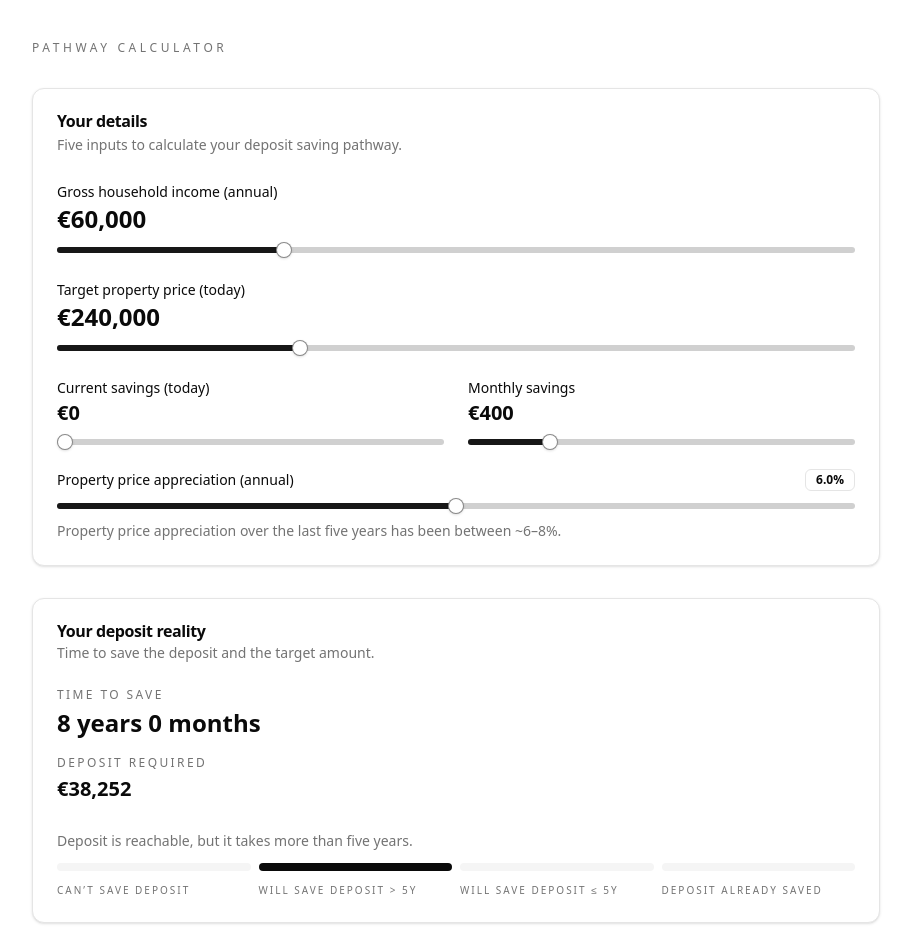
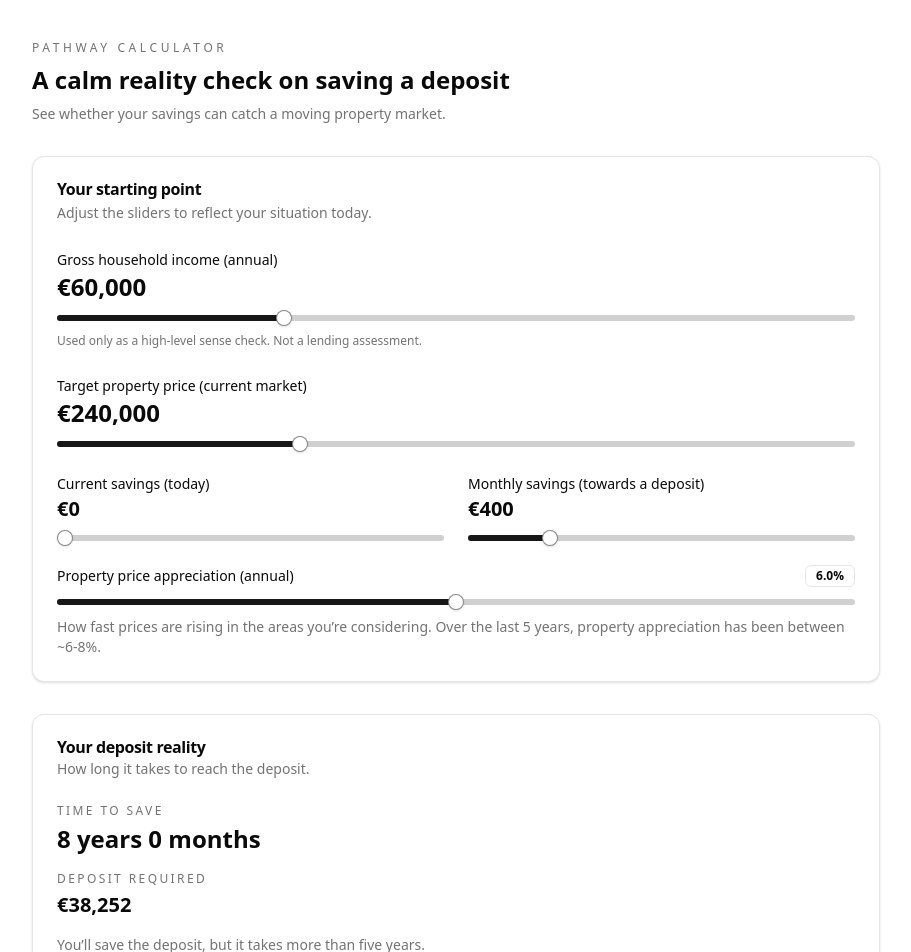
Before and after one commit to chris-88/goal-calc, a React (Vite) app: page / in a window 1280 px wide. Shown: the top 952 px of the page, without its empty margins (184-1095 px from the left). Built offline with nearby package versions, Linux system fonts and the light colour scheme.

Commit message:
small updates

```diff
--- a/src/App.tsx
+++ b/src/App.tsx
@@ -128,74 +128,65 @@ function App() {
         label: 'Add inputs to calculate',
         detail: 'Enter all five fields to see your result.',
         index: 0,
-        ruleOfThumb: false,
+        outcomeSentence: 'Add your details to see whether the deposit is reachable.',
+        timeToSave: 'Not reachable',
+        supportingLine: '',
       }
     }
 
     if (parsedCurrentSavings >= depositToday) {
       return {
         label: 'Deposit saved',
-        detail: 'Current savings already cover the 10% deposit required today.',
+        detail: 'Your current savings meet the 10% deposit required at today’s prices.',
         index: 3,
-        ruleOfThumb: false,
+        outcomeSentence: 'You already have the required deposit.',
+        timeToSave: 'Deposit already saved',
+        supportingLine: 'Your current savings meet the 10% deposit required at today’s prices.',
       }
     }
 
     if (catchMonth === null) {
       return {
-        label: "Can't save deposit",
-        detail: 'Not reached within the 40-year horizon under current assumptions.',
+        label: 'Can’t save deposit',
+        detail:
+          'Even over a long time horizon, rising prices outpace monthly savings under these assumptions.',
         index: 0,
-        ruleOfThumb: false,
-      }
-    }
-
-    const ruleTriggered = parsedTargetPrice > 4 * parsedGrossIncome + depositToday
-
-    if (ruleTriggered) {
-      return {
-        label: 'Deposit saved!',
-        detail: 'Rule-of-thumb only. This is not a lending decision.',
-        index: 3,
-        ruleOfThumb: true,
+        outcomeSentence: 'At this saving rate, the deposit never catches up.',
+        timeToSave: 'Not reachable',
+        supportingLine:
+          'At this saving rate and price growth, the deposit keeps moving out of reach.',
       }
     }
 
     if (catchMonth <= 60) {
       return {
-        label: 'Will save deposit ≤ 5y',
-        detail: 'Deposit is reachable within five years under current assumptions.',
+        label: 'Will save deposit ≤ 5 years',
+        detail: 'The deposit is reachable within five years under current assumptions.',
         index: 2,
-        ruleOfThumb: false,
+        outcomeSentence: 'You’ll save the deposit within five years.',
+        timeToSave: formatDuration(catchMonth),
+        supportingLine: '',
       }
     }
 
     return {
-      label: 'Will save deposit > 5y',
-      detail: 'Deposit is reachable, but it takes more than five years.',
+      label: 'Will save deposit > 5 years',
+      detail: 'The deposit is reachable, but it takes longer than five years at this saving pace.',
       index: 1,
-      ruleOfThumb: false,
+      outcomeSentence: 'You’ll save the deposit, but it takes more than five years.',
+      timeToSave: formatDuration(catchMonth ?? 0),
+      supportingLine: '',
     }
   })()
 
-  const highlightIndex =
-    depositToday !== null && parsedCurrentSavings >= depositToday ? 3 : verdict.index
-
-  const verdictLine = !hasRequiredInputs
-    ? 'Verdict: Add the five inputs to calculate.'
-    : catchMonth === null
-      ? 'Verdict: You never catch the deposit (within 40 years).'
-      : `Verdict: You catch the deposit in ${formatDuration(catchMonth)}.`
-
-  const depositTodayDisplay = depositToday === null ? '—' : formatCurrency(depositToday)
   const depositAtCatchDisplay = depositAtCatch === null ? '—' : formatCurrency(depositAtCatch)
-  const catchTimeDisplay = catchMonth === null ? 'Never' : formatDuration(catchMonth)
+  const catchTimeDisplay = verdict.timeToSave
 
   const segments = [
-    'Can’t save deposit',
-    'Will save deposit > 5y',
-    'Will save deposit ≤ 5y',
-    'Deposit already saved',
+    'Can’t save',
+    '> 5 years',
+    '≤ 5 years',
+    'Deposit saved',
   ]
 
   return (
@@ -206,13 +197,19 @@ function App() {
             <p className="text-xs uppercase tracking-[0.3em] text-muted-foreground">
               Pathway Calculator
             </p>
+            <h1 className="text-2xl font-semibold text-foreground">
+              A calm reality check on saving a deposit
+            </h1>
+            <p className="text-sm text-muted-foreground">
+              See whether your savings can catch a moving property market.
+            </p>
           </div>
         </header>
 
         <Card>
           <CardHeader>
-            <CardTitle>Your details</CardTitle>
-            <CardDescription>Five inputs to calculate your deposit saving pathway.</CardDescription>
+            <CardTitle>Your starting point</CardTitle>
+            <CardDescription>Adjust the sliders to reflect your situation today.</CardDescription>
           </CardHeader>
           <CardContent className="space-y-6">
             <div className="space-y-3">
@@ -227,10 +224,13 @@ function App() {
                 value={grossAnnualIncome}
                 onValueChange={handleGrossIncomeChange}
               />
+              <p className="text-xs text-muted-foreground">
+                Used only as a high-level sense check. Not a lending assessment.
+              </p>
             </div>
 
             <div className="space-y-3">
-              <Label>Target property price (today)</Label>
+              <Label>Target property price (current market)</Label>
               <p className="text-2xl font-semibold text-foreground">
                 {formatCurrency(targetPropertyPrice[0])}
               </p>
@@ -258,7 +258,7 @@ function App() {
                 />
               </div>
               <div className="space-y-3">
-                <Label>Monthly savings</Label>
+                <Label>Monthly savings (towards a deposit)</Label>
                 <p className="text-xl font-semibold text-foreground">
                   {formatCurrency(monthlySavings[0])}
                 </p>
@@ -285,7 +285,7 @@ function App() {
                 onValueChange={setPropertyGrowthRate}
               />
               <p className="text-sm text-muted-foreground">
-                Property price appreciation over the last five years has been between ~6–8%.
+                How fast prices are rising in the areas you’re considering. Over the last 5 years, property appreciation has been between ~6-8%.
               </p>
             </div>
           </CardContent>
@@ -296,7 +296,7 @@ function App() {
             <div className="flex flex-wrap items-center justify-between gap-2">
               <CardTitle>Your deposit reality</CardTitle>
             </div>
-            <CardDescription>Time to save the deposit and the target amount.</CardDescription>
+            <CardDescription>How long it takes to reach the deposit.</CardDescription>
           </CardHeader>
           <CardContent className="space-y-4">
             {!hasRequiredInputs ? (
@@ -313,6 +313,9 @@ function App() {
                     Time to save
                   </p>
                   <p className="mt-1 text-2xl font-semibold text-foreground">{catchTimeDisplay}</p>
+                  {verdict.supportingLine ? (
+                    <p className="mt-2 text-sm text-muted-foreground">{verdict.supportingLine}</p>
+                  ) : null}
                 </div>
                 <div>
                   <p className="text-xs uppercase tracking-[0.2em] text-muted-foreground">
@@ -326,12 +329,8 @@ function App() {
             )}
 
             <div className="space-y-3">
+              <p className="text-sm text-muted-foreground">{verdict.outcomeSentence}</p>
               <div className="flex flex-wrap items-center gap-2">
-                {verdict.ruleOfThumb ? (
-                  <Badge variant="outline" className="text-xs text-muted-foreground">
-                    Rule-of-thumb only
-                  </Badge>
-                ) : null}
               </div>
               <p className="text-sm text-muted-foreground">{verdict.detail}</p>
               <div className="grid grid-cols-4 gap-2">
@@ -339,7 +338,7 @@ function App() {
                   <div
                     key={segment}
                     className={`h-2 rounded-full ${
-                      index === highlightIndex ? 'bg-foreground' : 'bg-muted'
+                      index === verdict.index ? 'bg-foreground' : 'bg-muted'
                     }`}
                   />
                 ))}
```
